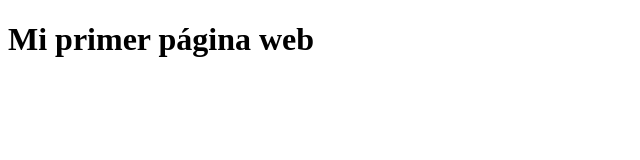
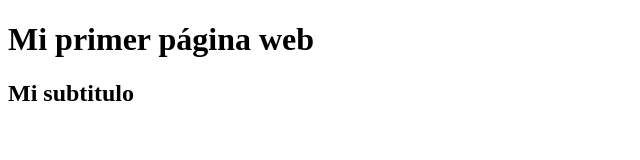
Before and after one commit to fviscarra/personal-page, a plain HTML site: page index.html in a window 1280 px wide. Shown: the whole page, without its empty margins (0-640 px from the left). Drawn offline with Linux system fonts and the light colour scheme.

Commit message:
Subtitle was added

```diff
--- a/index.html
+++ b/index.html
@@ -7,5 +7,6 @@
 </head>
 <body>
     <h1>Mi primer página web</h1>
+    <h2>Mi subtitulo</h2>
 </body>
 </html>
```
